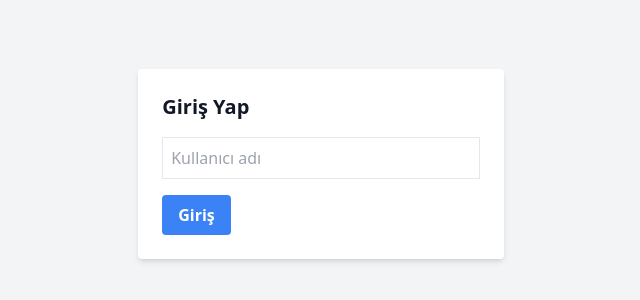
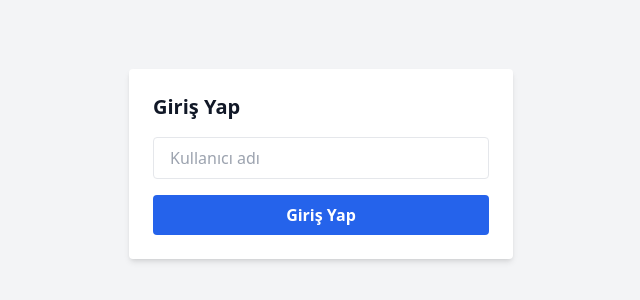
Before and after one commit to greencheff/trade-analyze-app, a React (Vite) app in the folder frontend/: page /auth in a window 1280 px wide. Shown: the part 236-536 px from the top of the page, without its empty margins (319-959 px from the left). Built offline with nearby package versions, Linux system fonts and the light colour scheme.

Commit message:
Update Auth.jsx

```diff
--- a/frontend/src/pages/Auth.jsx
+++ b/frontend/src/pages/Auth.jsx
@@ -1,34 +1,36 @@
-// frontend/src/pages/Auth.jsx
-import React, { useState, useContext } from 'react'
-import { AuthContext } from '../context/AuthContext'
+import React, { useState } from 'react'
 import { useNavigate } from 'react-router-dom'
+import { useAuth } from '../context/AuthContext'
 
 export default function Auth() {
   const [username, setUsername] = useState('')
-  const { login } = useContext(AuthContext)
+  const { login } = useAuth()
   const navigate = useNavigate()
 
-  const handleLogin = (e) => {
+  const handleSubmit = (e) => {
     e.preventDefault()
     if (username.trim()) {
-      login(username)
-      navigate('/dashboard') // giriş sonrası yönlendirme
+      login(username.trim())
+      navigate('/dashboard') // giriş sonrası yönlendirilecek sayfa
     }
   }
 
   return (
-    <div className="flex justify-center items-center h-screen bg-gray-100">
-      <form onSubmit={handleLogin} className="bg-white p-6 rounded shadow-md">
+    <div className="min-h-screen flex items-center justify-center bg-gray-100">
+      <form onSubmit={handleSubmit} className="bg-white p-6 rounded shadow-md w-96">
         <h2 className="text-xl font-bold mb-4">Giriş Yap</h2>
         <input
           type="text"
+          placeholder="Kullanıcı adı"
           value={username}
           onChange={(e) => setUsername(e.target.value)}
-          placeholder="Kullanıcı adı"
-          className="border p-2 w-full mb-4"
+          className="w-full px-4 py-2 border rounded mb-4"
         />
-        <button type="submit" className="bg-blue-500 text-white px-4 py-2 rounded">
-          Giriş
+        <button
+          type="submit"
+          className="w-full bg-blue-600 text-white py-2 rounded hover:bg-blue-700"
+        >
+          Giriş Yap
         </button>
       </form>
     </div>
```
